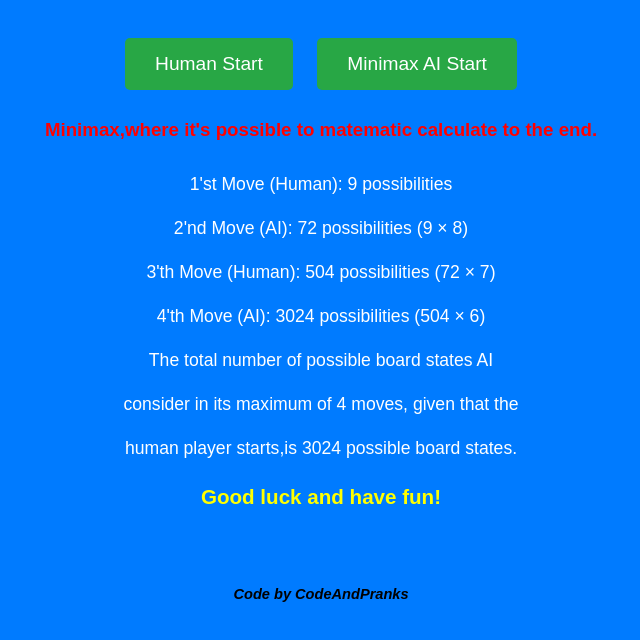
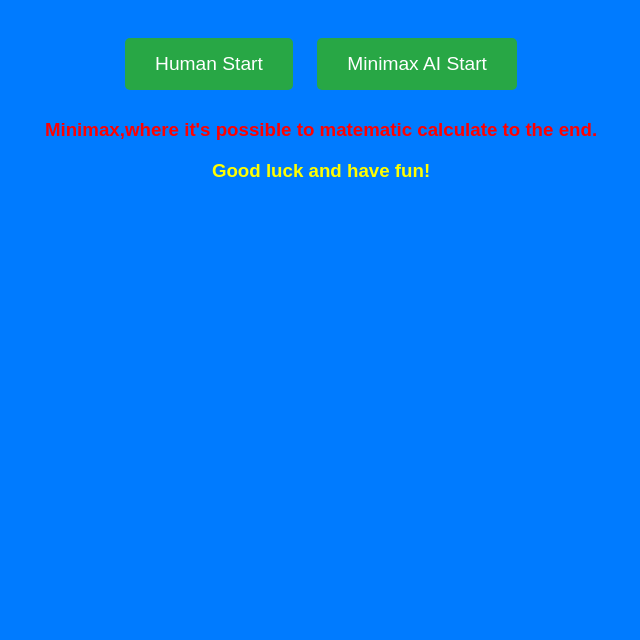
Before and after one commit to kaliscandinavia/Tic-Tac-Toe-vs-AI, a plain HTML site: page index.html in a window 1280 px wide. Shown: the part 276-916 px from the top of the page, without its empty margins (319-959 px from the left). After the commit the page ends 800 px from the top, so only its background shows below. Drawn offline with Linux system fonts and the light colour scheme.

Commit message:
Update index.html

```diff
--- a/index.html
+++ b/index.html
@@ -31,11 +31,6 @@
         button:hover {
             background-color: #218838; /* Darker green when hover */
         }
-        .info {
-            margin-top: 30px;
-            font-size: 1.1em;
-            line-height: 1.5;
-        }
     </style>
 </head>
 <body>
@@ -44,17 +39,7 @@
     <button onclick="location.href='1index.html'">Human Start</button>
     <button onclick="location.href='2index.html'">Minimax AI Start</button>
      <h3 style="color:red;">Minimax,where it's possible to matematic calculate to the end.</h3>
-    <div class="info">
-<p>1'st Move (Human): 9 possibilities</p>
-<p>2'nd Move (AI): 72 possibilities (9 × 8)</p>
-<p>3'th Move (Human): 504 possibilities (72 × 7)</p>
-<p>4'th Move (AI): 3024 possibilities (504 × 6)</p>
-<p>The total number of possible board states AI </p>
-<p> consider in its maximum of 4 moves, given that the
-<p>human player starts,is 3024 possible board states.</p>
-
-        <h3 style="color:yellow;" >Good luck and have fun!</h3><br>
-        <h5 style="color:black;"><em>Code by CodeAndPranks</<em></h5>
+     <h3 style="color:yellow;" >Good luck and have fun!</h3>
     </div>
 </body>
 </html>
```
